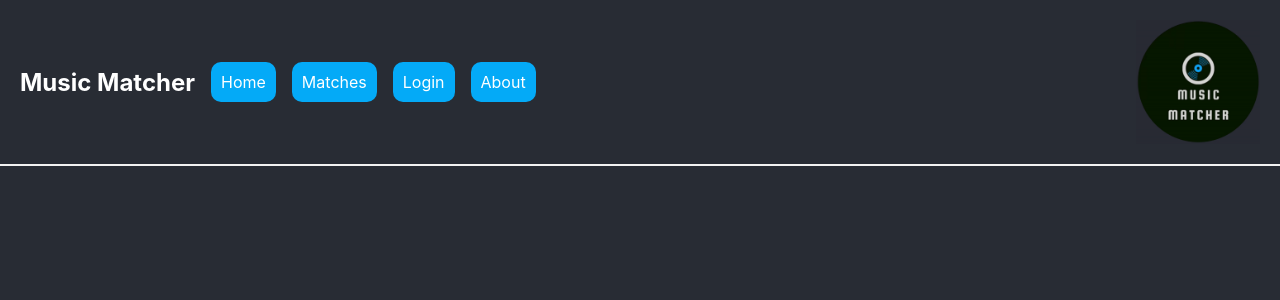
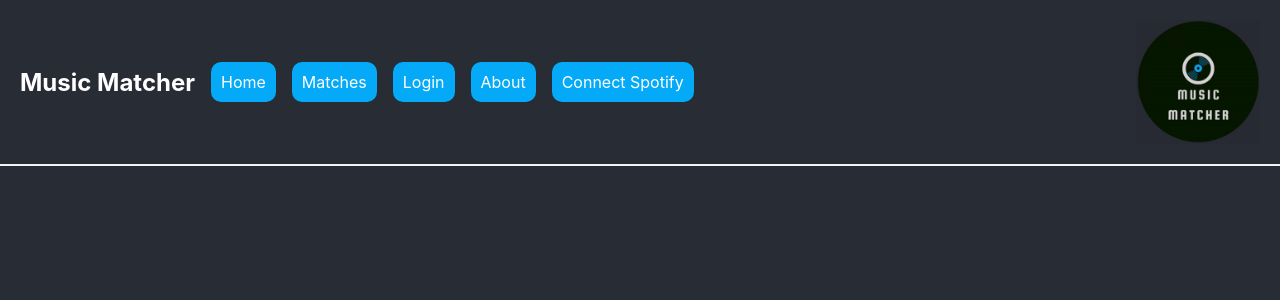
Before and after one commit to shorowitz03/HackIllinois, a React (Vite) app in the folder frontend/: page /connect in a window 1280 px wide. Shown: the top 300 px of the page. Built offline with nearby package versions, Linux system fonts and the light colour scheme.

Commit message:
added connect page

```diff
--- a/frontend/src/App.jsx
+++ b/frontend/src/App.jsx
@@ -6,6 +6,7 @@ import ContactUs from "./contactus";
 import Matches from "./Match";
 import Login from "./loginregister";
 import Home from "./home";
+import SpotCon from './SpotCon';
 
 function App() {
   return (
@@ -27,6 +28,10 @@ function App() {
           <Matches />
         </Route>
 
+        <Route exact path="/connect">
+          <SpotCon />
+        </Route>
+
           <Route exact path="/login">
             <Login />
           </Route>
--- a/frontend/src/NavBar.jsx
+++ b/frontend/src/NavBar.jsx
@@ -17,6 +17,8 @@ class NavBar extends React.Component {
         <Link to="/matches" className="nav-links">Matches</Link>
         <Link to="/login" className="nav-links">Login</Link>
         <Link to="/aboutus" className="nav-links">About</Link>
+        <Link to="/connect" className="nav-links">Connect Spotify</Link>
+
       </div>
       <img src={logo} alt="logo" className="logo-img"/>
     </nav>
--- /dev/null
+++ b/frontend/src/SpotCon.jsx
@@ -0,0 +1,18 @@
+import React from "react";
+
+export class SpotCon extends React.Component {
+  constructor(props) {
+    super(props);
+
+  }
+
+  render() {
+    return (
+        <div className="test">
+
+
+        </div>
+    );
+  }
+}
+export default SpotCon;
```
